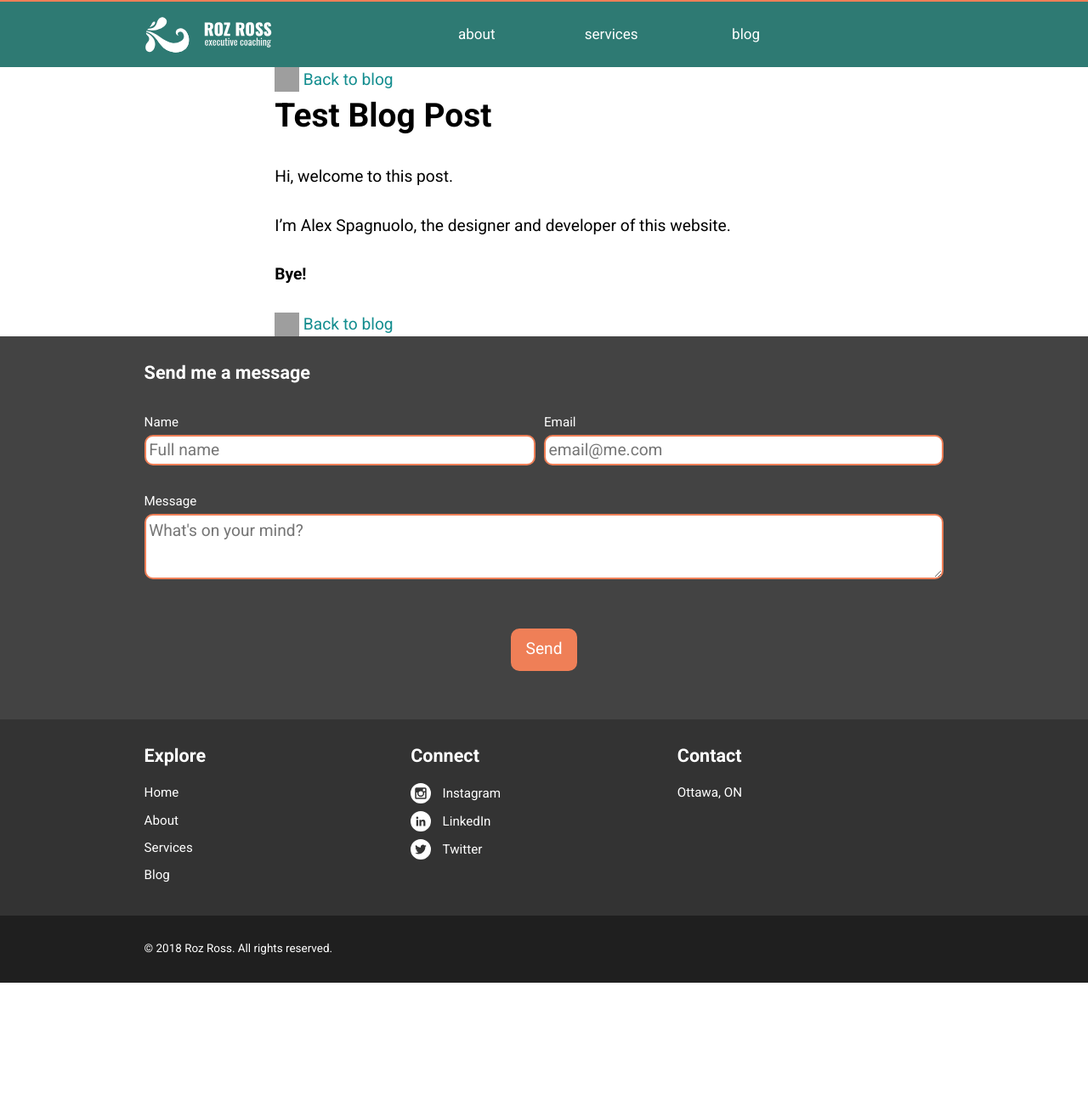
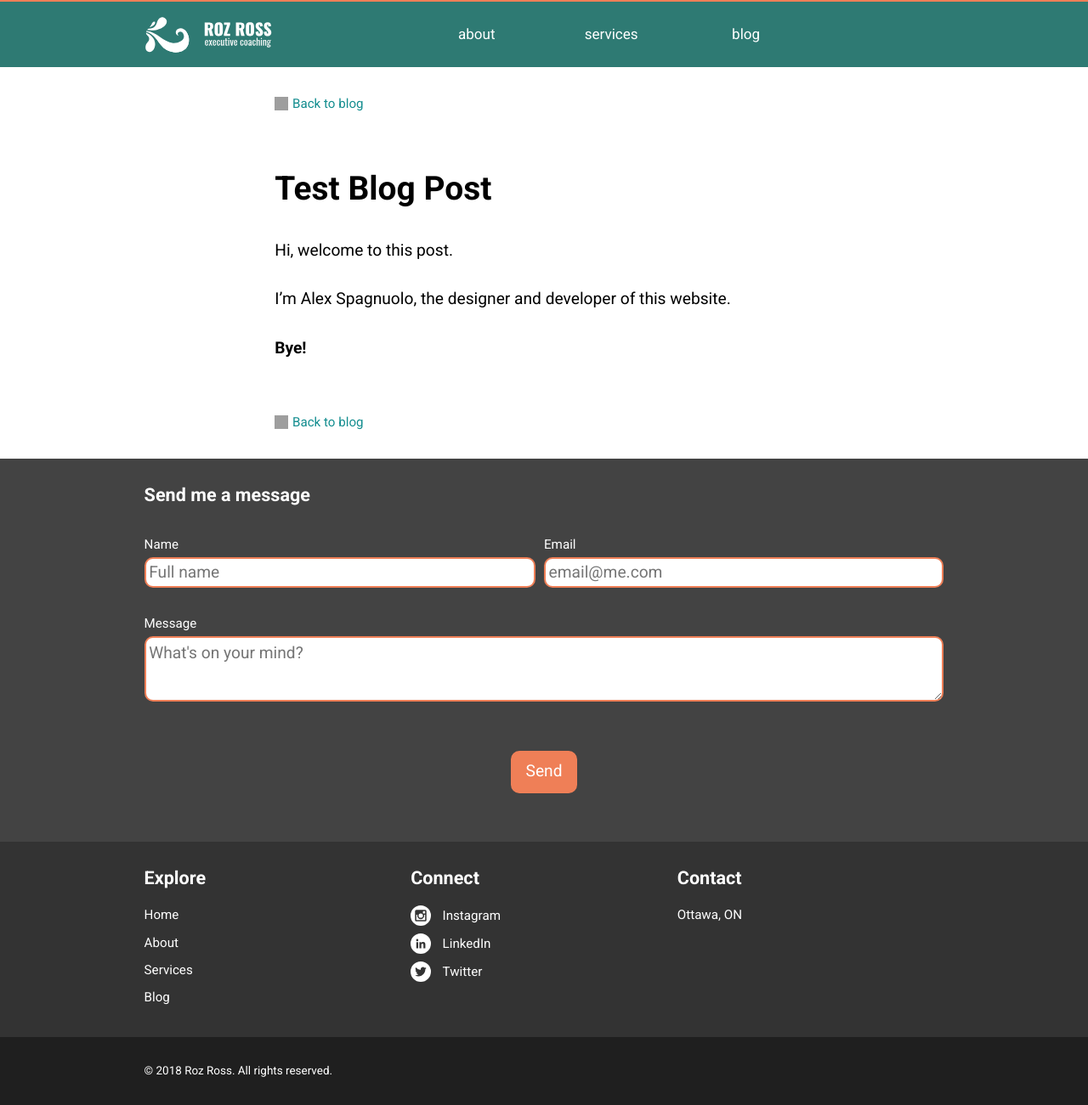
Before and after one commit to AlexSpagnuolo/rozross, a Jekyll site: the page built from _posts/2018-11-28-test-blog-post.md, in a window 1280 px wide. Shown: the whole page at 85% size. Built offline with Jekyll 4.4.1, drawn with Linux system fonts in a browser that asks for light colours; before the commit the page ends 1157 px from its top, so only the background shows below that; grey boxes are pictures that could not be loaded.

Commit message:
Create back link css

```diff
--- a/_layouts/blog-post.html
+++ b/_layouts/blog-post.html
@@ -4,12 +4,12 @@ layout: default
 
 <main class="gutter max-length">
 
-  <div>
-    <a class="text-link" href="{{site.baseurl}}/blog/" itemprop="url">
-      <i class="icon i-1 text-link-icon">
+  <div class="pad-t push-2">
+    <a class="back-link" href="{{site.baseurl}}/blog/" itemprop="url">
+      <i class="icon i-16 back-link-icon">
         <img class="img-flex" src="{{site.baseurl}}/images/icons/back-arrow.svg/" alt="">
       </i>
-      <span class="icon-label">Back to blog</span>
+      <span class="icon-label micro">Back to blog</span>
     </a>
   </div>
 
@@ -19,12 +19,12 @@ layout: default
 
   {{content}}
 
-  <div>
-    <a class="text-link" href="{{site.baseurl}}/blog/" itemprop="url">
-      <i class="icon i-1 text-link-icon">
+  <div class="push pad-t">
+    <a class="back-link" href="{{site.baseurl}}/blog/" itemprop="url">
+      <i class="icon i-16 back-link-icon">
         <img class="img-flex" src="{{site.baseurl}}/images/icons/back-arrow.svg/" alt="">
       </i>
-      <span class="icon-label">Back to blog</span>
+      <span class="icon-label micro">Back to blog</span>
     </a>
   </div>
 </main>
```
Also changed, not shown: css/main.css (+12 -2 lines).
